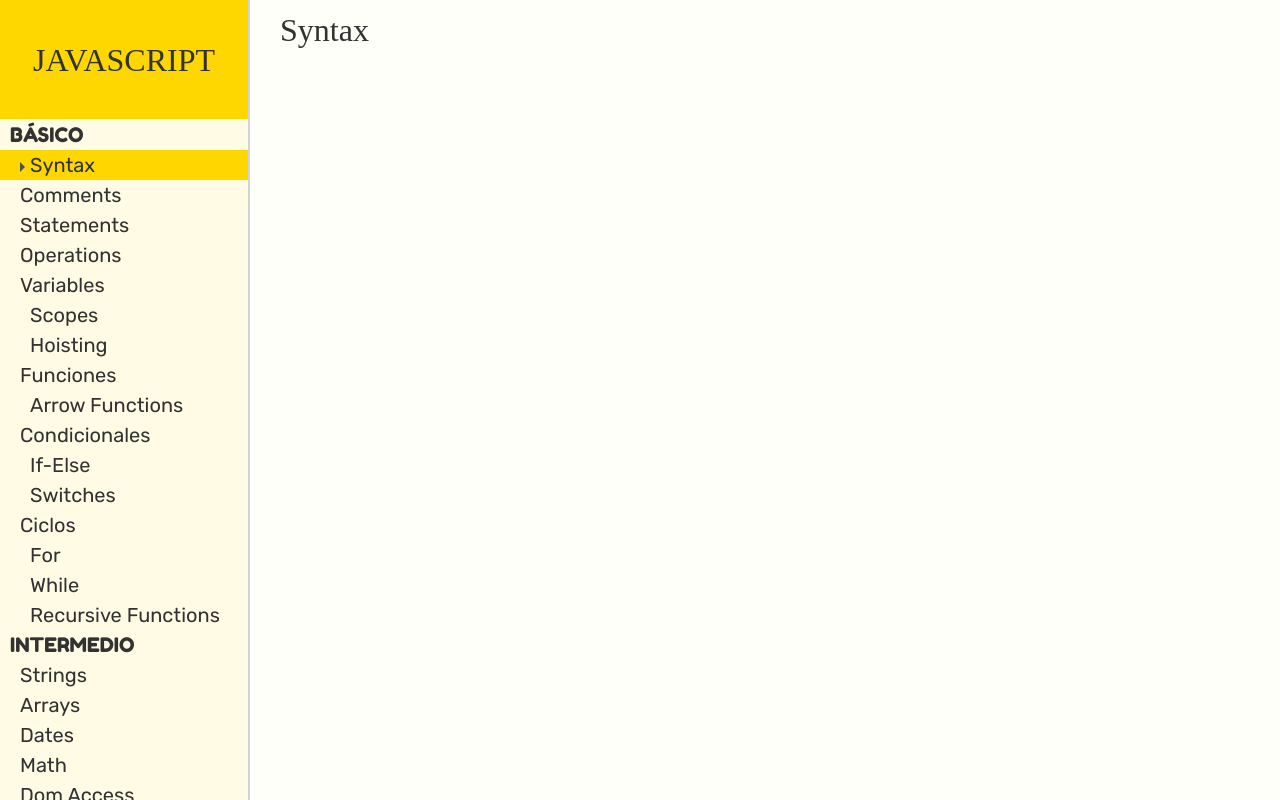
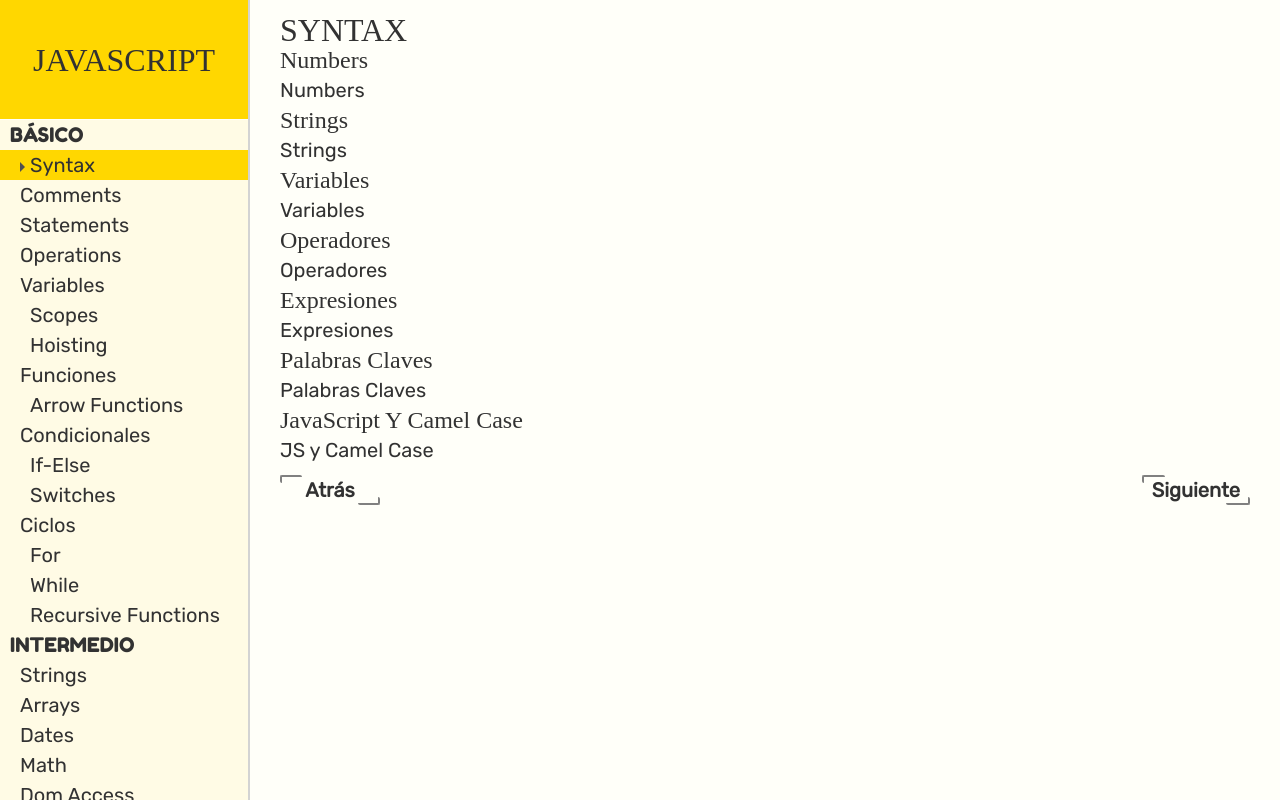
Before and after one commit to cruzortiz99/tsc_react_express_app, a React app: page /basics/syntax in a window 1280 px wide. Built offline with nearby package versions, Linux system fonts and the light colour scheme; a web font is replaced by a local one.

Commit message:
syntax class started

```diff
--- a/client/src/components/AppContentTheory/AppContentTheory.tsx
+++ b/client/src/components/AppContentTheory/AppContentTheory.tsx
@@ -10,7 +10,7 @@ export interface AppContentTheoryProps {
 
 const AppContentTheory = (props: AppContentTheoryProps) => {
   const title = props.title ? (
-    <AppHeader text={props.title} level={2} />
+    <AppHeader text={props.title} level={3} />
   ) : (
     undefined
   )
--- a/client/src/content/menu.tsx
+++ b/client/src/content/menu.tsx
@@ -1,6 +1,6 @@
 import React from 'react'
 import { AppPagesProps } from '../pages/AppPages'
-const Basics = React.lazy(() => import('../pages/Basics/Basics'))
+import { Basics, Syntax } from '../pages/Basics/index'
 const Medium = React.lazy(() => import('../pages/Medium/Medium'))
 const Advance = React.lazy(() => import('../pages/Advance/Advance'))
 export default [
@@ -8,13 +8,15 @@ export default [
     name: 'básico',
     path: '/',
     component: (props: AppPagesProps) => (
-      <Basics prevRoute={'/'} nextRoute={'/basics/syntax'} {...props} />
+      <Basics prevRoute="/" nextRoute="/basics/syntax" {...props} />
     ),
     routes: [
       {
         path: '/basics/syntax',
         name: 'syntax',
-        component: () => <h1>Syntax</h1>
+        component: (props: AppPagesProps) => (
+          <Syntax prevRoute="/" nextRoute="/basics/comments" {...props} />
+        )
       },
       {
         path: '/basics/comments',
--- /dev/null
+++ b/client/src/pages/Basics/Syntax.tsx
@@ -0,0 +1,23 @@
+import React from 'react'
+import { AppPagesProps } from '../AppPages.d'
+import AppContentStructure from '../../components/AppContentStructure/AppContentStructure'
+import AppContentTheory from '../../components/AppContentTheory/AppContentTheory'
+
+const SyntaxJs = (props: AppPagesProps) => {
+  return (
+    <AppContentStructure title="Syntax" {...props}>
+      <AppContentTheory title="Numbers">Numbers</AppContentTheory>
+      <AppContentTheory title="Strings">Strings</AppContentTheory>
+      <AppContentTheory title="Variables">Variables</AppContentTheory>
+      <AppContentTheory title="Operadores">Operadores</AppContentTheory>
+      <AppContentTheory title="Expresiones">Expresiones</AppContentTheory>
+      <AppContentTheory title="Palabras Claves">
+        Palabras Claves
+      </AppContentTheory>
+      <AppContentTheory title="JavaScript y Camel Case">
+        JS y Camel Case
+      </AppContentTheory>
+    </AppContentStructure>
+  )
+}
+export default SyntaxJs
--- /dev/null
+++ b/client/src/pages/Basics/index.tsx
@@ -0,0 +1,4 @@
+import React from 'react'
+
+export const Basics = (() => React.lazy(() => import('./Basics')))()
+export const Syntax = (() => React.lazy(() => import('./Syntax')))()
```
